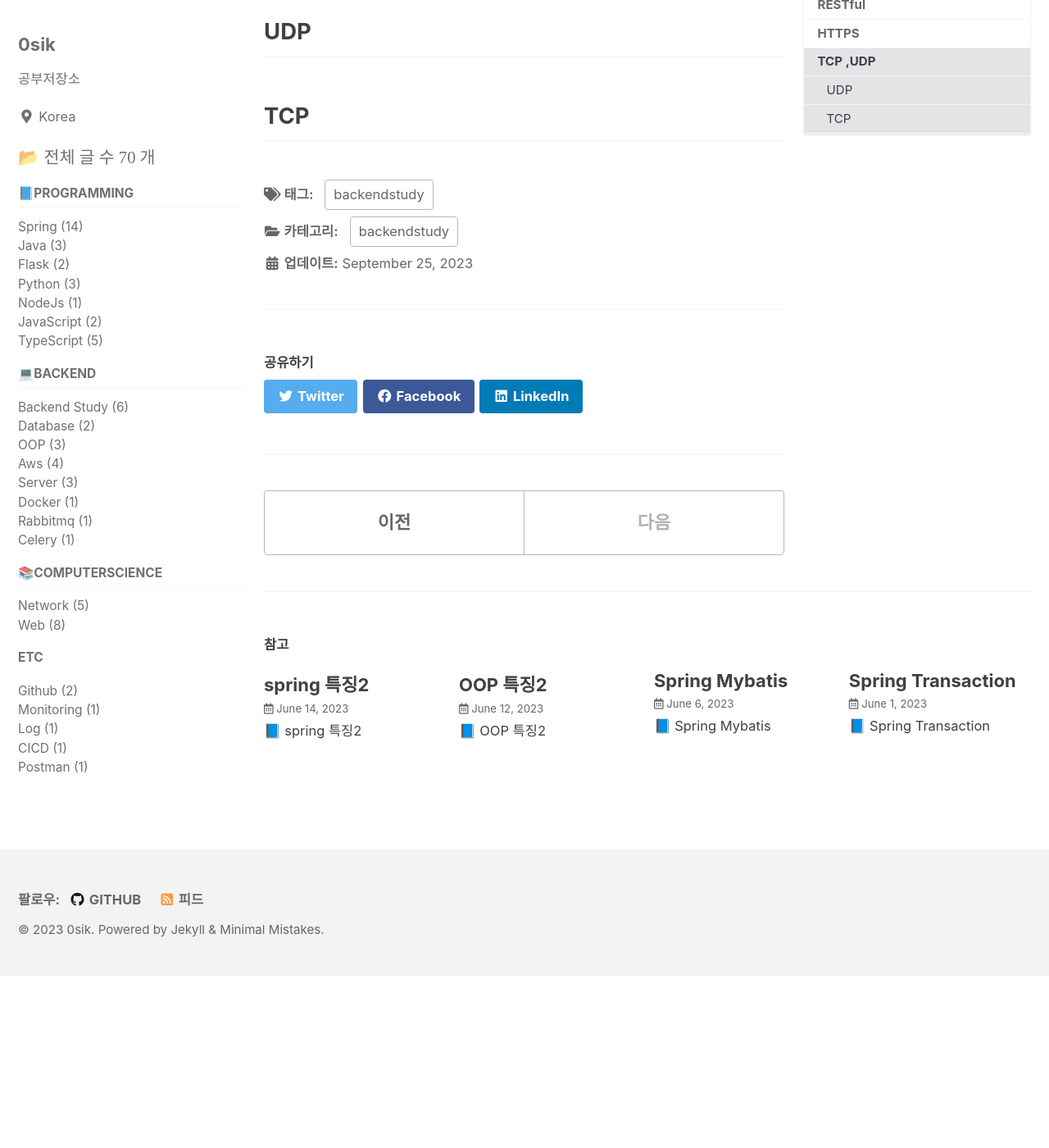
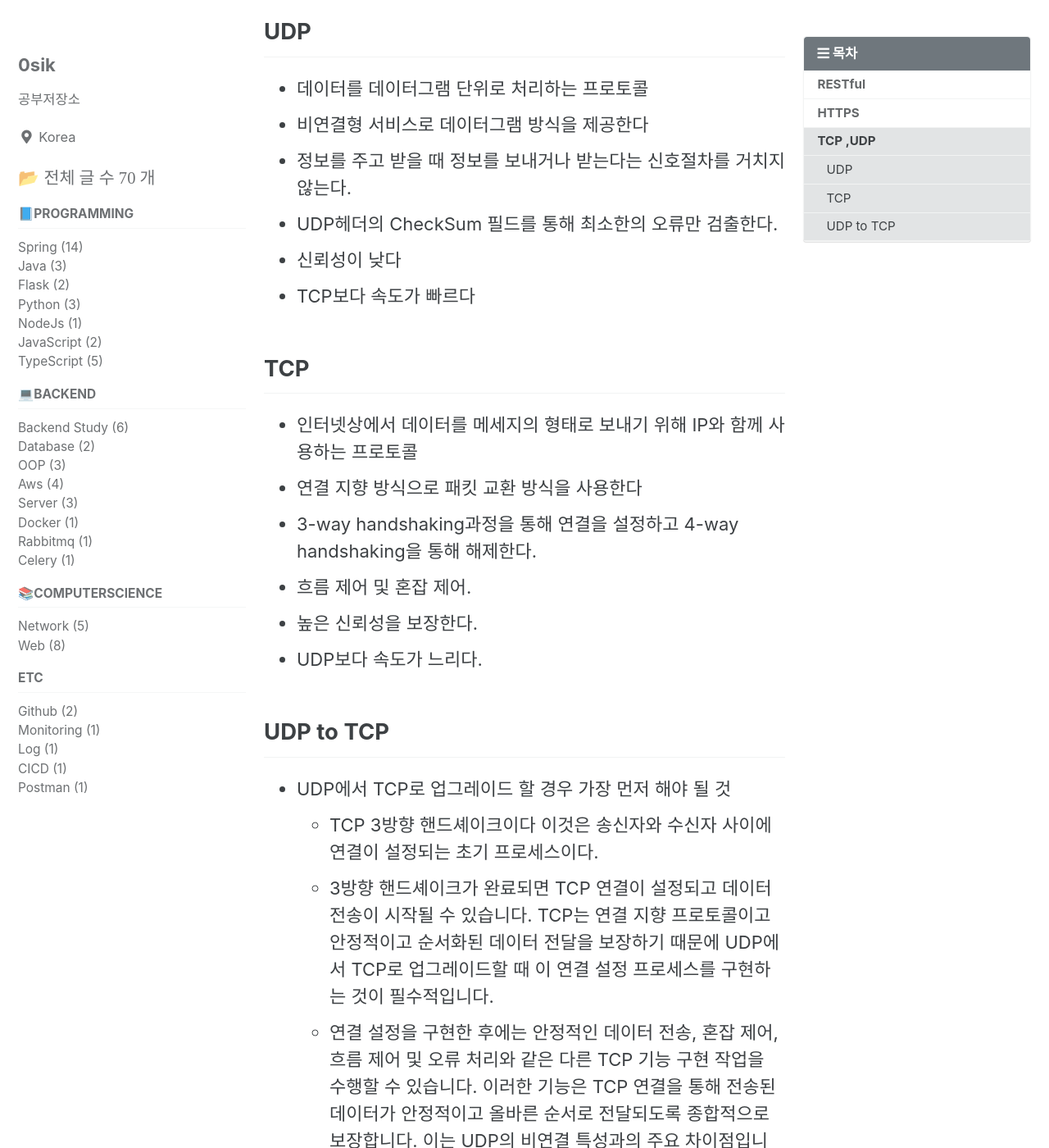
Before and after one commit to 0sik/0sik.github.io, a Jekyll site: the page built from _posts/2023-09-25-backendstudy Restful,Https,Tcp,Udp.md, in a window 1280 px wide and 1400 px high, scrolled down 1109 px. Shown: the whole window at 82% size. Built offline with Jekyll 4.4.1, drawn with Linux system fonts in a browser that asks for light colours; cached includes are drawn as plain includes; before the commit the page ends 2299 px from its top, so only the background shows below that; some of the changed text lies outside the part shown.

Commit message:
feat : tcp udp

```diff
--- a/_posts/2023-09-25-backendstudy Restful,Https,Tcp,Udp.md
+++ b/_posts/2023-09-25-backendstudy Restful,Https,Tcp,Udp.md
@@ -27,5 +27,23 @@ HTTPS : HTTP에 데이터 암호화가 추가된 프로토콜이다. HTTPS는 HT
 TCP는 Transmission Control Protocol의 약자이고, UDP는 User Datagram Protocol의 약자이다. 두 프로토콜은 모두 패킷을 한 컴퓨터에서 다른 컴퓨터로 전달해주는 IP 프로토콜을 기반으로 구현되어 있지만, 서로 다른 특징을 가지고 있다.
 
 ## UDP
+- 데이터를 데이터그램 단위로 처리하는 프로토콜
+- 비연결형 서비스로 데이터그램 방식을 제공한다
+- 정보를 주고 받을 때 정보를 보내거나 받는다는 신호절차를 거치지 않는다.
+- UDP헤더의 CheckSum 필드를 통해 최소한의 오류만 검출한다.
+- 신뢰성이 낮다
+- TCP보다 속도가 빠르다
 
 ## TCP
+- 인터넷상에서 데이터를 메세지의 형태로 보내기 위해 IP와 함께 사용하는 프로토콜
+- 연결 지향 방식으로 패킷 교환 방식을 사용한다
+- 3-way handshaking과정을 통해 연결을 설정하고 4-way handshaking을 통해 해제한다.
+- 흐름 제어 및 혼잡 제어.
+- 높은 신뢰성을 보장한다.
+- UDP보다 속도가 느리다.
+
+## UDP to TCP
+- UDP에서 TCP로 업그레이드 할 경우 가장 먼저 해야 될 것
+    - TCP 3방향 핸드셰이크이다 이것은 송신자와 수신자 사이에 연결이 설정되는 초기 프로세스이다.
+    - 3방향 핸드셰이크가 완료되면 TCP 연결이 설정되고 데이터 전송이 시작될 수 있습니다. TCP는 연결 지향 프로토콜이고 안정적이고 순서화된 데이터 전달을 보장하기 때문에 UDP에서 TCP로 업그레이드할 때 이 연결 설정 프로세스를 구현하는 것이 필수적입니다.
+    - 연결 설정을 구현한 후에는 안정적인 데이터 전송, 혼잡 제어, 흐름 제어 및 오류 처리와 같은 다른 TCP 기능 구현 작업을 수행할 수 있습니다. 이러한 기능은 TCP 연결을 통해 전송된 데이터가 안정적이고 올바른 순서로 전달되도록 종합적으로 보장합니다. 이는 UDP의 비연결 특성과의 주요 차이점입니다.
```
